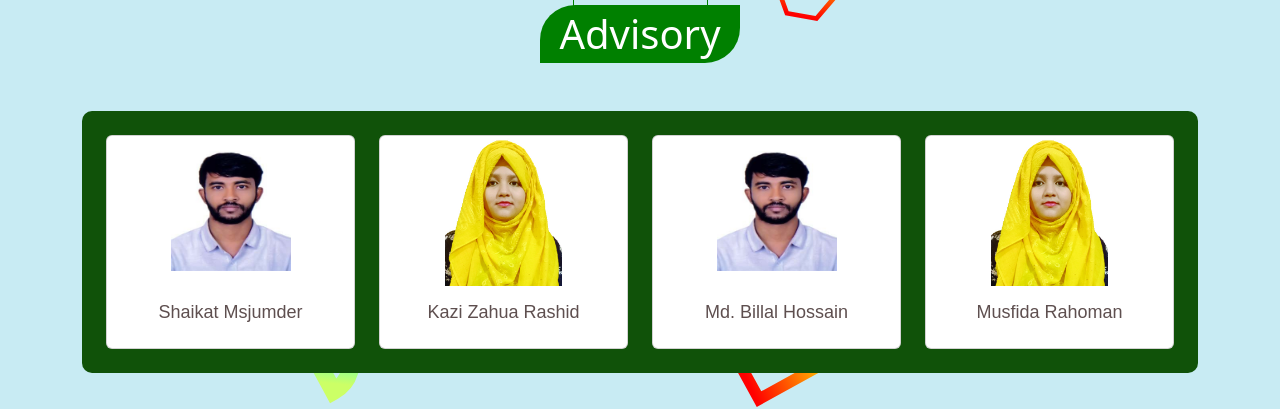
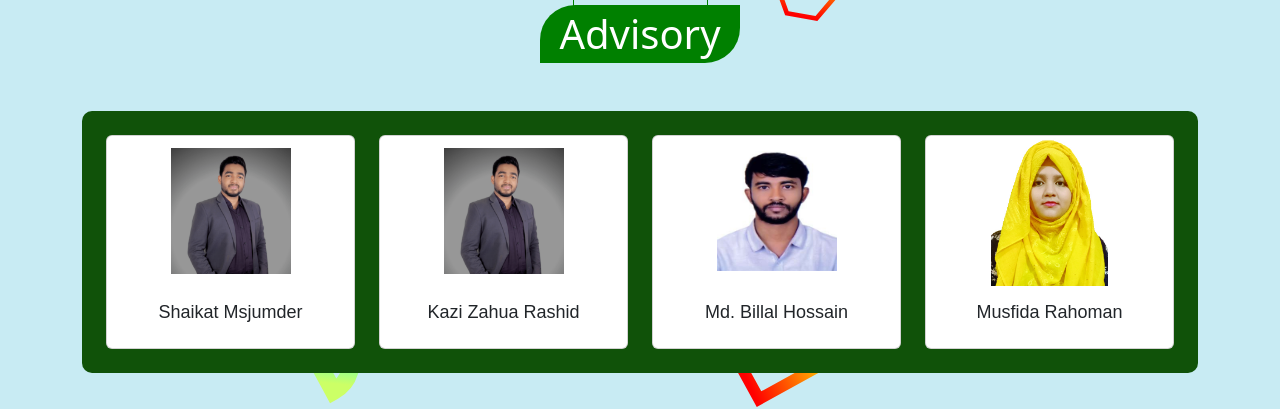
Before and after one commit to tarek421/byso-organization, a React (Create React App) app: page / in a window 1280 px wide. Shown: the part 1840-2249 px from the top of the page. Built offline with nearby package versions, Linux system fonts and the light colour scheme.

Commit message:
Home page compleate

```diff
--- a/src/App.js
+++ b/src/App.js
@@ -9,6 +9,7 @@ function App() {
     <div className="App">
       <Routes>
         <Route path="/" element={<Home />} />
+        <Route path="/team/:id" element={<PageNotFound />} />
         <Route path="*" element={<PageNotFound />} />
       </Routes>
     </div>
--- /dev/null
+++ b/src/data/TeamData.js
@@ -0,0 +1,26 @@
+import saikat from '../image/saikat.png';
+import billal from '../image/Billal-hossain.jpg';
+import Musfida from '../image/Musfida-Rahman.jpg';
+
+export const team_data = [
+    {
+        id: 1,
+        name: 'Shaikat Msjumder',
+        image: saikat
+    },
+    {
+        id: 2,
+        name: 'Kazi Zahua Rashid',
+        image: saikat
+    },
+    {
+        id: 3,
+        name: 'Md. Billal Hossain',
+        image: billal
+    },
+    {
+        id: 4,
+        name: 'Musfida Rahoman',
+        image: Musfida
+    },
+]
--- a/src/page/Home/Footer/Footer.js
+++ b/src/page/Home/Footer/Footer.js
@@ -9,10 +9,10 @@ const Footer = () => {
         <div id='footer' className='py-5 text-white text-start'>
             <div className="container">
                 <div className="row">
-                    <div className="col-md-3 col-sm-12 m-auto">
+                    <div className="col-md-2 col-lg-3 col-sm-12 m-auto">
                         <img src={logo} alt="" />
                     </div>
-                    <div className="col-md-3 col-sm-12">
+                    <div className="col-md-3 col-lg-3 col-sm-12">
                         <div>
                             <h5 className='display-7'>
                                 <strong>VISIT US</strong>
@@ -21,7 +21,7 @@ const Footer = () => {
                             <p className='display-4'>Science Faculty Road, University of Chittagong, Chittagong, Bangladesh</p>
                         </div>
                     </div>
-                    <div className="col-md-3 col-sm-12">
+                    <div className="col-md-3 col-lg-3 col-sm-12 py-4 py-md-0">
                         <div>
                             <h5 className='display-7'>
                                 <strong>CONTACT US</strong>
@@ -31,7 +31,7 @@ const Footer = () => {
                                 +8801860-841162</p>
                         </div>
                     </div>
-                    <div className="col-md-3 col-sm-12">
+                    <div className="col-md-4 col-lg-3 col-sm-12">
                         <div className='social-media'>
                             <h5 className='display-7'>
                                 <strong>SOCIAL MEDIA</strong>
--- a/src/page/Home/Navigation/Navigation.js
+++ b/src/page/Home/Navigation/Navigation.js
@@ -13,7 +13,7 @@ const Navigation = () => {
             document.getElementById("navbar").style.top = "0";
             document.getElementById("navbar").style.background = "#dee2e6";
         } else {
-            document.getElementById("navbar").style.top = "transparent";
+            document.getElementById("navbar").style.top = "0";
             document.getElementById("navbar").style.background = "transparent";
 
         }
--- a/src/page/Home/OurContribution/OurContribution.js
+++ b/src/page/Home/OurContribution/OurContribution.js
@@ -1,10 +1,7 @@
-import React, { useState } from 'react';
+import React from 'react';
 import { CountUp } from 'use-count-up';
 import './OurContribution.css';
-import VisibilitySensor from "react-visibility-sensor";
-
 const OurContribution = () => {
-    const [focus, setFocus] = useState(false);
 
     return (
         <div id='contribution'>
@@ -15,25 +12,25 @@ const OurContribution = () => {
                 </div>
                 <div className="px-5 mt-5">
                     <div className="row">
-                        <div className="col-md-3 col-sm-12">
+                        <div className="col-md-6 col-lg-3 col-sm-12">
                             <div className="border">
                                 <h2><CountUp isCounting end={1150} duration={5} />+</h2>
                                 <h3>Trained <span>Students</span></h3>
                             </div>
                         </div>
-                        <div className="col-md-3 col-sm-12">
+                        <div className="col-md-6 col-lg-3 col-sm-12">
                             <div className="border">
                                 <h2><CountUp isCounting end={50} duration={3.2} />+</h2>
                                 <h3>training <span>Sessions</span></h3>
                             </div>
                         </div>
-                        <div className="col-md-3 col-sm-12">
+                        <div className="col-md-6 col-lg-3 col-sm-12">
                             <div className="border">
                                 <h2><CountUp isCounting end={5} duration={0.5} /></h2>
                                 <h3>Workshops</h3>
                             </div>
                         </div>
-                        <div className="col-md-3 col-sm-12">
+                        <div className="col-md-6 col-lg-3 col-sm-12">
                             <div className="border">
                                 <h2><CountUp isCounting end={1} duration={0.2} /></h2>
                                 <h3>Course</h3>
--- a/src/page/Home/Team/Team.js
+++ b/src/page/Home/Team/Team.js
@@ -1,34 +1,9 @@
 import React from 'react';
+import { team_data } from '../../../data/TeamData';
 import './Team.css'
-import billal from '../../../image/Billal-hossain.jpg';
-import Musfida from '../../../image/Musfida-Rahman.jpg';
-import { Link } from 'react-router-dom';
+
 
 const Team = () => {
-
-    const team_data = [
-        {
-            id: 1,
-            name: 'Shaikat Msjumder',
-            image: billal
-        },
-        {
-            id: 1,
-            name: 'Kazi Zahua Rashid',
-            image: Musfida
-        },
-        {
-            id: 1,
-            name: 'Md. Billal Hossain',
-            image: billal
-        },
-        {
-            id: 1,
-            name: 'Musfida Rahoman',
-            image: Musfida
-        },
-    ]
-
     return (
         <div id='team' className='py-5'>
             <div className="container py-5">
@@ -37,22 +12,25 @@ const Team = () => {
                 <div className='p-4 mt-5 panel'>
                     <div className='row'>
                         {
-                            team_data.map(team => <div className="col-md-3 col-sm-12 mt-3 mt-md-0">
-                                <Link to={`/team/${team.id}`} >
+                            team_data.map(team => <div key={team.id} className="col-md-3 col-sm-12 mt-3 mt-md-0">
+                                <div>
                                     <div className="card">
                                         <img src={team.image} alt="person" />
                                         <div className="card-body">
                                             <h4>{team.name}</h4>
                                         </div>
                                     </div>
-                                </Link>
+                                </div>
                             </div>)
                         }
                     </div>
                 </div>
             </div>
+
         </div>
     );
 };
 
+
+
 export default Team;
--- a/src/page/Home/WhatWeDo/WhatWeDo.js
+++ b/src/page/Home/WhatWeDo/WhatWeDo.js
@@ -9,7 +9,7 @@ const WhatWeDo = () => {
                 <h1 className='text-white'>What we do</h1>
 
                 <div className="row mt-5 gx-4 px-3 ">
-                    <div className="col-sm-12 col-md-3 col-lg-3 mt-2">
+                    <div className="col-sm-12 col-md-4 col-lg-3 mt-2">
                         <div className="card">
                             <img src="https://s35691.pcdn.co/wp-content/uploads/2016/03/iStock_000037379776_Medium.160328.jpg" className="card-img-top " alt="img" />
                             <div className="card-body">
@@ -19,7 +19,7 @@ const WhatWeDo = () => {
                         </div>
                     </div>
 
-                    <div className="col-sm-12 col-md-3 col-lg-3">
+                    <div className="col-sm-12 col-md-4 col-lg-3">
                         <div className="card">
                             <img src="https://encrypted-tbn0.gstatic.com/images?q=tbn:ANd9GcTzoEL8TUE0oGBnYN_ujKczdJMiehLMTxpeZ2Vk9068l7SUfrtZPsD_gaO9h0F1vksPIyE&usqp=CAU" className="card-img-top" alt="img" />
                             <div className="card-body">
@@ -29,7 +29,7 @@ const WhatWeDo = () => {
                         </div>
                     </div>
 
-                    <div className="col-sm-12 col-md-3 col-lg-3">
+                    <div className="col-sm-12 col-md-4 col-lg-3">
                         <div className="card">
                             <img src="https://www.quantumworkplace.com/hubfs/Marketing/Website/Blog/Blog%20Images/characteristics%20of%20high-performing%20teams.png" className="card-img-top" alt="img" />
                             <div className="card-body">
@@ -39,7 +39,7 @@ const WhatWeDo = () => {
                         </div>
                     </div>
 
-                    <div className="col-sm-12 col-md-3 col-lg-3">
+                    <div className="col-sm-12 col-md-4 col-lg-3">
                         <div className="card">
                             <img src={what_we_do} className="card-img-top" alt="img" />
                             <div className="card-body">
--- a/src/page/Home/WhoWeAre/WhoWeAre.js
+++ b/src/page/Home/WhoWeAre/WhoWeAre.js
@@ -5,7 +5,7 @@ const WhoWeAre = () => {
     return (
         <div id='who_we_are' className='py-5'>
             <div className="container">
-                <div class="px-md-5 px-sm-2">
+                <div className="px-md-5 px-sm-2">
                     <h1 className='display-5'>Who we are </h1>
                     <p><b>Bangladesh Youth Skills Development Organization-BYSDO</b> is a student
                         based youth empowerment and skill enhancing organization in
--- a/src/page/PageNotFound/PageNotFound.js
+++ b/src/page/PageNotFound/PageNotFound.js
@@ -1,10 +1,12 @@
 import React from 'react';
 import { Link } from 'react-router-dom';
+import Navigation from '../Home/Navigation/Navigation';
 import './PageNotFound.css';
 
 const PageNotFound = () => {
     return (
         <div className="d-flex align-items-center justify-content-center vh-100">
+            <Navigation />
             <div className="text-center row">
                 <div className=" col-md-6">
                     <img src="https://cdn.pixabay.com/photo/2017/03/09/12/31/error-2129569__340.jpg" alt=""
```
Also changed, not shown: src/image/saikat.png (added).
